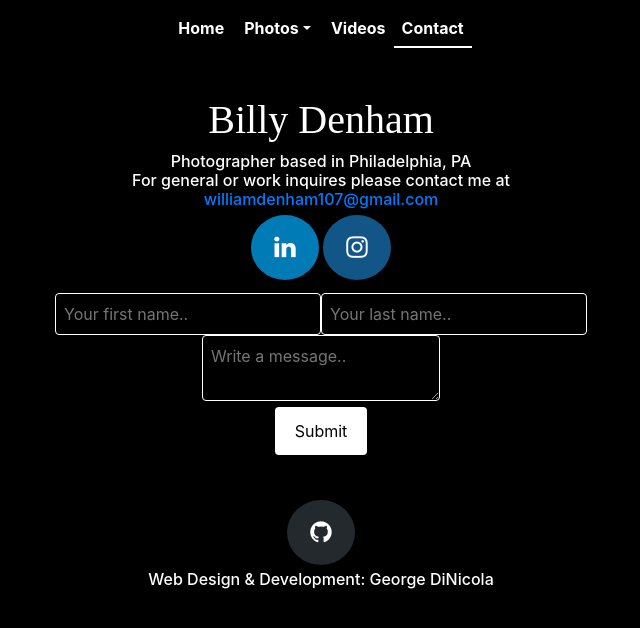
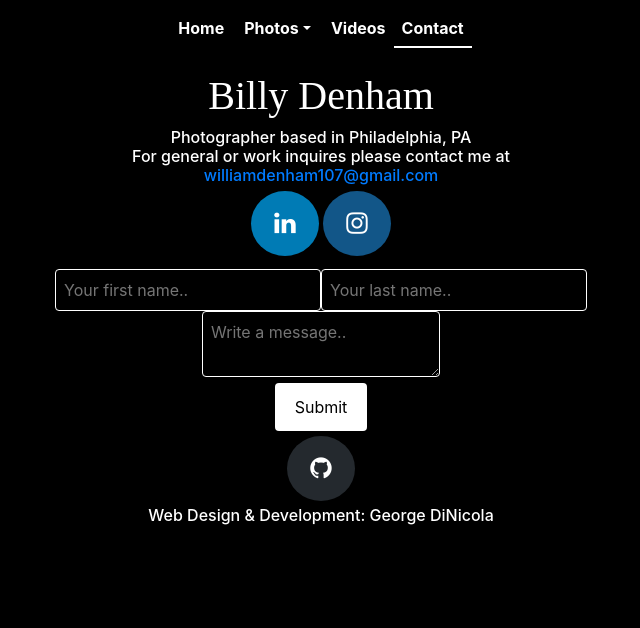
Before and after one commit to GeorgeDiNicola/serverless-photography-website, a React (Create React App) app in the folder static/: page /Contact in a window 1280 px wide. Shown: the top 628 px of the page, without its empty margins (319-959 px from the left). Built offline with nearby package versions, Linux system fonts and the light colour scheme.

Commit message:
removed overflow: hidden so the footer does not get cutoff on a minimized viewport size

```diff
--- a/static/src/components/Contact.jsx
+++ b/static/src/components/Contact.jsx
@@ -10,7 +10,7 @@ export default class Contact extends Component {
       <React.Fragment>
       <div id="page-container">
 
-      <div id="content-wrap">
+
         <div className="w3-animate-left">
           <h1>Billy Denham</h1>
             <h6>
@@ -37,10 +37,7 @@ export default class Contact extends Component {
           <input type="submit" value="Submit"></input>
         </form>
       </div>
-
-      </div>
-
-        <footer>
+    <div>
           <div className="w3-animate-right">
             <h6>
             <a href="https://github.com/GeorgeDiNicola" class="fa fa-github" target="_blank"></a>
@@ -48,8 +45,7 @@ export default class Contact extends Component {
               Web Design & Development: George DiNicola
             </h6>
            </div>
-        </footer>
-
+    </div>
         </div>
       </React.Fragment>
     );
--- a/static/src/css/contactme.css
+++ b/static/src/css/contactme.css
@@ -45,11 +45,9 @@ input[type=submit]:hover {
 }
 
 #page-container {
-   height: 90.5vh; /* will cover the 100% of viewport */
-   overflow: hidden;
+   height: 91vh; /* will cover the 100% of viewport */
    display: block;
    position: relative;
-   padding-bottom: 100px; /* height of your footer */
 }
 
 /* container is not taking up entire width, which messes up centering*/
@@ -60,6 +58,14 @@ input[type=submit]:hover {
 #content-wrap {
   padding-top: 3vh;
   padding-bottom: 2.5rem;    /* Footer height */
+}
+
+footer {
+  bottom: 0;
+  height: 2em;
+  position: relative;
+  font-size: small;
+  width: 100%;
 }
 
 .w3-animate-left {
@@ -105,16 +111,6 @@ input[type=submit]:hover {
     bottom:0;
     opacity:1
   }
-}
-
-footer {
-  bottom: 0;
-  color: #707070;
-  height: 2em;
-  left: 0;
-  position: relative;
-  font-size: small;
-  width:100%;
 }
 
 .left {
```
